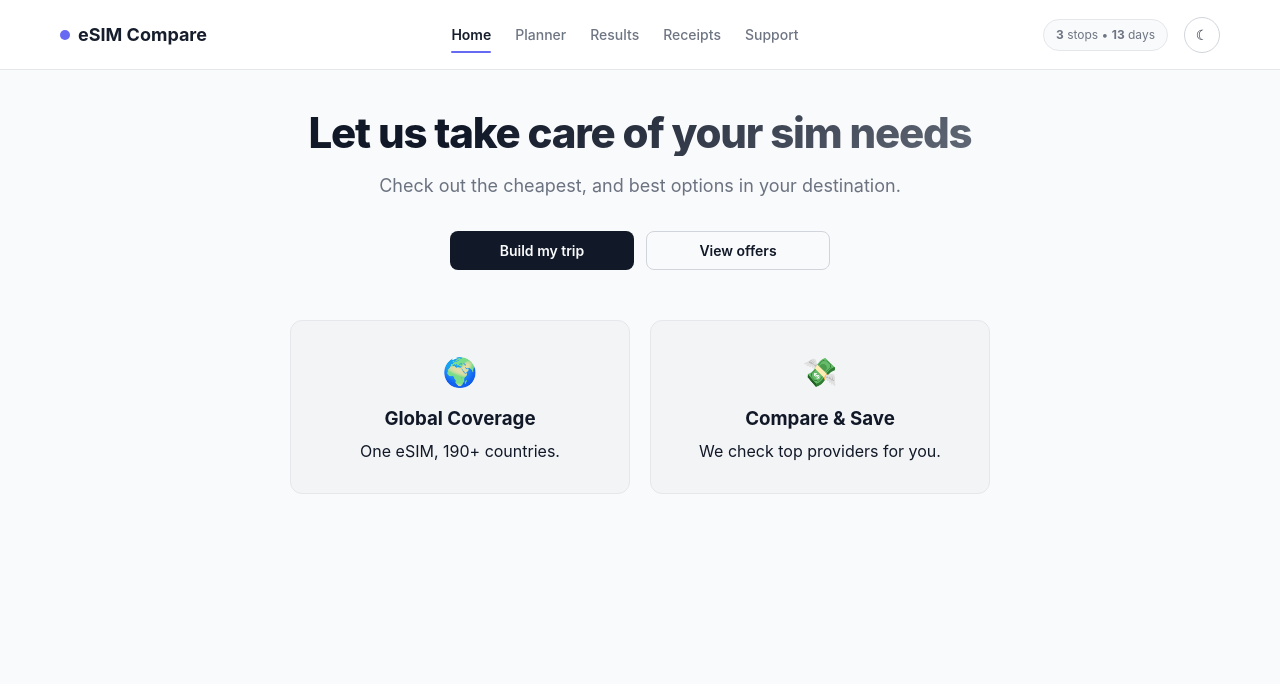
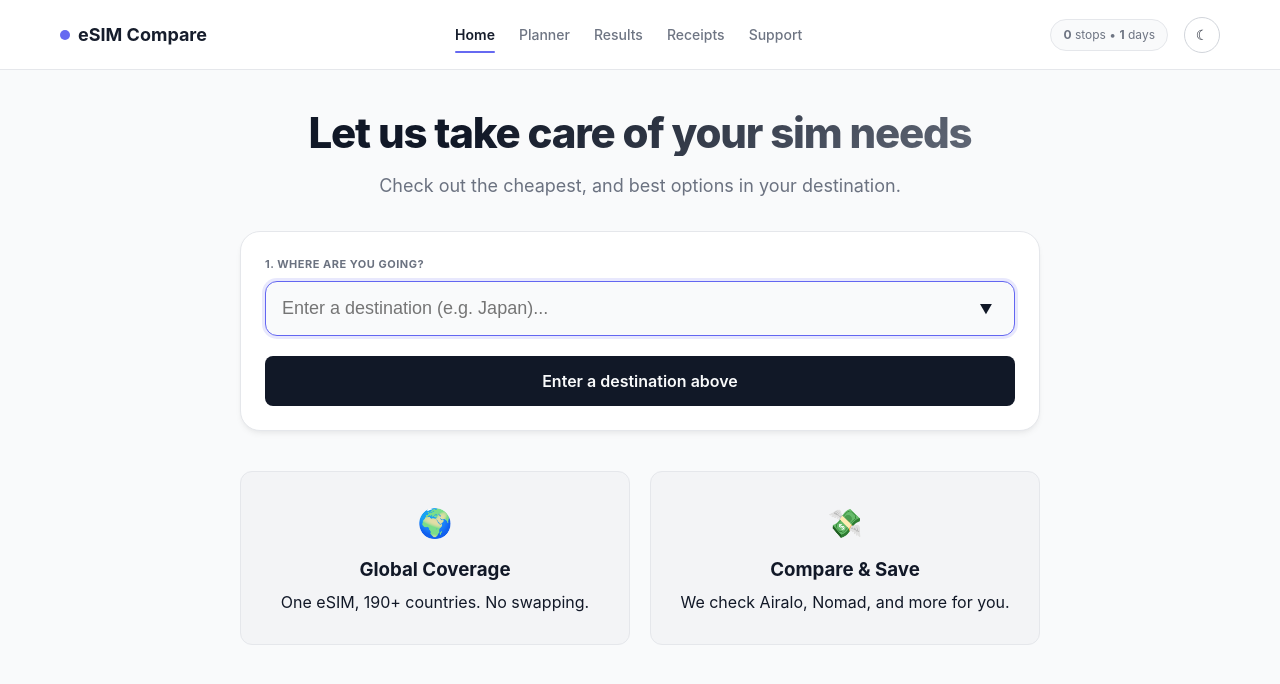
Before and after one commit to ma9ahil/esimcompare, a React (Vite) app: page / in a window 1280 px wide. Shown: the top 684 px of the page. Built offline with nearby package versions, Linux system fonts and the light colour scheme.

Commit message:
changes to website flow

```diff
--- a/src/App.css
+++ b/src/App.css
@@ -62,6 +62,7 @@ body:not([data-theme="light"]) {
   min-height: 100vh;
   display: block;
 }
+
 
 /* =========================================
    2. MAIN LAYOUT (Centering & Spacing Fix)
@@ -131,12 +132,8 @@ body:not([data-theme="light"]) {
    4. HOME PAGE STYLES
    ========================================= */
    .home-container {
-  width: 100%;
-  max-width: 800px;
-  /* Visual centering for the home block */
-  margin: 0 auto;
-  text-align: center;
-  animation: fadeIn 0.6s ease-out;
+    width: 100%; max-width: 800px; margin: 0 auto;
+    text-align: center; animation: fadeIn 0.6s ease-out;
   }
 
   .hero h1 {
@@ -146,25 +143,75 @@ body:not([data-theme="light"]) {
   }
   .hero p { font-size: 18px; color: var(--muted); margin: 0 auto 32px; max-width: 600px; }
 
-.hero-img {
-  width: 100%; max-height: 350px; object-fit: cover;
-  border-radius: 24px;
+  /* TRIP BUILDER WIDGET */
+  .trip-builder {
+    background: var(--panel);
+    border: 1px solid var(--border);
+    border-radius: 20px;
+    padding: 24px;
     box-shadow: var(--shadow);
-  border: 1px solid var(--border);
+    text-align: left; /* Internal content aligned left */
     margin-bottom: 40px;
-  display: inline-block; /* Allows auto margins to work if set */
+    transition: all 0.3s ease;
   }
 
-.home-actions {
-  width: 100%; max-width: 380px; margin: 0 auto 50px;
+  .tb-step {
+    margin-bottom: 20px;
+    animation: slideDown 0.3s ease-out;
+  }
+  @keyframes slideDown { from { opacity: 0; transform: translateY(-10px); } to { opacity: 1; transform: translateY(0); } }
+
+  .tb-label { font-size: 11px; font-weight: 700; text-transform: uppercase; letter-spacing: 0.5px; color: var(--muted); margin-bottom: 8px; }
+
+  .destination-input-wrap { position: relative; }
+  .destination-input {
+    font-size: 18px; padding: 16px; border-radius: 12px;
+    background: var(--bg); border: 1px solid var(--border2); width: 100%;
+  }
+  .destination-input:focus { border-color: var(--primary); box-shadow: 0 0 0 3px rgba(99, 102, 241, 0.15); }
+
+  /* Compact Stop List */
+  .stop-item {
+    display: flex; align-items: center; justify-content: space-between; gap: 10px;
+    padding: 8px 12px; background: var(--bg); border: 1px solid var(--border);
+    border-radius: 10px; margin-bottom: 8px;
+  }
+  .stop-info { display: flex; align-items: center; gap: 10px; }
+  .stop-flag { font-size: 18px; }
+  .stop-name { font-weight: 600; font-size: 14px; } /* Smaller text */
+  .stop-dates { font-size: 12px; color: var(--muted); display: flex; gap: 6px; align-items: center; }
+
+  /* Compact Date Inputs inside Stop */
+  .mini-date {
+    background: transparent; border: 1px solid var(--border2);
+    color: var(--text); font-size: 11px; padding: 4px 6px; border-radius: 6px;
+    width: auto;
   }
 
-.home-grid {
-  width: 100%; max-width: 700px; margin: 0 auto; text-align: left;
+  /* Needs Badges (Selection) */
+  .needs-grid { display: flex; gap: 8px; flex-wrap: wrap; margin-top: 8px; }
+  .need-badge {
+    cursor: pointer; padding: 8px 12px; border-radius: 8px;
+    border: 1px solid var(--border); background: var(--bg);
+    font-size: 12px; font-weight: 600; color: var(--muted);
+    transition: all 0.2s; display: flex; align-items: center; gap: 6px;
+  }
+  .need-badge:hover { background: var(--card); }
+  .need-badge.active {
+    background: rgba(99, 102, 241, 0.15); color: var(--primary); border-color: var(--primary);
   }
 
-@keyframes fadeIn { from { opacity: 0; transform: translateY(10px); } to { opacity: 1; transform: translateY(0); } }
-
+  .loading-overlay {
+    position: fixed; inset: 0; background: var(--bg); z-index: 2000;
+    display: flex; flex-direction: column; align-items: center; justify-content: center;
+    animation: fadeIn 0.3s;
+  }
+  .spinner {
+    width: 40px; height: 40px; border: 3px solid var(--border2);
+    border-top-color: var(--primary); border-radius: 50%;
+    animation: spin 0.8s linear infinite; margin-bottom: 20px;
+  }
+  @keyframes spin { to { transform: rotate(360deg); } }
 /* =========================================
    5. COMPONENT UTILITIES (Grid, Stack, etc.)
    ========================================= */
--- a/src/App.jsx
+++ b/src/App.jsx
@@ -15,6 +15,7 @@ function App() {
   const [nav, setNav] = useState("home");
   const [selectedPackageId, setSelectedPackageId] = useState(null);
   const [theme, setTheme] = useState("light");
+  const [loading, setLoading] = useState(false);
 
   const toggleTheme = () => {
     setTheme(prev => prev === "dark" ? "light" : "dark");
@@ -28,11 +29,7 @@ function App() {
     tripName: "My Trip",
     flexible: false,
     flexibleDays: 14,
-    stops: [
-      { country: "TH", start: "2026-02-10", end: "2026-02-14" },
-      { country: "VN", start: "2026-02-15", end: "2026-02-19" },
-      { country: "SG", start: "2026-02-20", end: "2026-02-22" },
-    ],
+    stops: [],
     needs: { usage: "medium", hotspot: true, remote: false },
   });
 
@@ -47,6 +44,14 @@ function App() {
 
   const results = useMemo(() => computePackages({ ...state, needs: state.needs }), [state]);
 
+  // Handle the Search Flow (2s loading)
+  const handleStartSearch = () => {
+    setLoading(true);
+    setTimeout(() => {
+      setLoading(false);
+      setNav("results");
+    }, 2000); // 2 second delay
+  };
   const handleSaveReceipt = (pkg) => {
     const receipt = {
       receiptId: "r_" + Math.random().toString(36).slice(2, 10),
@@ -77,7 +82,13 @@ function App() {
 
   const renderView = () => {
     switch (nav) {
-      case "home": return <Home setNav={setNav} />;
+      case "home":
+        return <Home
+                 appState={state}
+                 updateState={updateState}
+                 setNav={setNav}
+                 onStartSearch={handleStartSearch}
+               />;
       case "planner":
         return <Planner appState={{ ...state, derived }} updateState={updateState} setNav={setNav} />;
       case "results":
@@ -102,6 +113,14 @@ function App() {
         toggleTheme={toggleTheme}
         stats={{ stopCount: derived.stopCount, days: derived.tripDays }}
       />
+      {/* Loading Overlay */}
+      {loading && (
+        <div className="loading-overlay">
+          <div className="spinner"></div>
+          <h2>Finding best plans...</h2>
+          <p className="muted">Checking coverage and prices</p>
+        </div>
+      )}
 
       <div id="viewRoot">
         {renderView()}
--- a/src/pages/Home.jsx
+++ b/src/pages/Home.jsx
@@ -1,36 +1,217 @@
-import React from 'react';
+import React, { useState } from 'react';
 import { Button } from '../components/shared';
+import { COUNTRIES } from '../data';
+import { todayISO, countryMeta } from '../utils';
 
-const Home = ({ setNav }) => {
+const Home = ({ appState, updateState, onStartSearch }) => {
+  const { stops, needs, flexible, flexibleDays } = appState;
+  const [destInput, setDestInput] = useState("");
+
+  // Handle Destination Input
+  const handleDestChange = (e) => {
+    const val = e.target.value;
+    setDestInput(val);
+
+    // Auto-add if it matches a country code or name exactly (simple UX)
+    // Real implementation would use a dropdown
+    const match = COUNTRIES.find(c =>
+      c[0].toLowerCase() === val.toLowerCase() ||
+      c[1].toLowerCase() === val.toLowerCase()
+    );
+
+    if (match) {
+      addStop(match[0]);
+      setDestInput("");
+    }
+  };
+
+  const addStop = (code) => {
+    // Check if already added to avoid dupes if desired, but user might want circular trip
+    const t = todayISO();
+    const newStops = [...stops, { country: code, start: t, end: t }];
+    updateState({ stops: newStops });
+  };
+
+  const removeStop = (index) => {
+    const newStops = stops.filter((_, i) => i !== index);
+    updateState({ stops: newStops });
+  };
+
+  const updateStopDate = (index, field, value) => {
+    const newStops = [...stops];
+    newStops[index][field] = value;
+    updateState({ stops: newStops });
+  };
+
+  const toggleNeed = (key) => {
+    // Special handling for usage which is a string enum
+    if (key === 'heavy' || key === 'medium' || key === 'light') {
+       updateState({ needs: { ...needs, usage: key } });
+    } else {
+       updateState({ needs: { ...needs, [key]: !needs[key] } });
+    }
+  };
+
   return (
     <div className="home-container">
-      <div className="home-content-wrapper">
 
       {/* Hero Section */}
       <div className="hero">
         <h1>Let us take care of your sim needs</h1>
         <p>Check out the cheapest, and best options in your destination.</p>
 
-          <div className="home-actions">
-            <div className="inline two">
-              <Button onClick={() => setNav("planner")}>Build my trip</Button>
-              <Button variant="secondary" onClick={() => setNav("results")}>View offers</Button>
+        {/* --- TRIP BUILDER WIDGET --- */}
+        <div className="trip-builder">
+
+          {/* STEP 1: DESTINATIONS */}
+          <div class="tb-step">
+            <div className="tb-label">1. Where are you going?</div>
+
+            {/* List of added stops (Compact UI) */}
+            {stops.map((stop, idx) => {
+              const meta = countryMeta(stop.country);
+              return (
+                <div key={idx} className="stop-item">
+                  <div className="stop-info">
+                    <span className="stop-flag">{meta.flag}</span>
+                    <span className="stop-name">{meta.name}</span>
+                  </div>
+
+                  {/* STEP 2: DATES (Inline) */}
+                  <div className="stop-dates">
+                    {!flexible ? (
+                      <>
+                        <input
+                          type="date"
+                          className="mini-date"
+                          value={stop.start}
+                          onChange={(e) => updateStopDate(idx, 'start', e.target.value)}
+                        />
+                        <span>to</span>
+                        <input
+                          type="date"
+                          className="mini-date"
+                          value={stop.end}
+                          onChange={(e) => updateStopDate(idx, 'end', e.target.value)}
+                        />
+                      </>
+                    ) : (
+                      <span className="badge">Flexible Dates</span>
+                    )}
+                    <button
+                      className="btn icon-only danger"
+                      style={{width:24, height:24, padding:0, minHeight:0}}
+                      onClick={() => removeStop(idx)}
+                    >×</button>
+                  </div>
+                </div>
+              );
+            })}
+
+            {/* Input Field */}
+            <div className="destination-input-wrap">
+              <input
+                list="countryList"
+                className="destination-input"
+                placeholder={stops.length === 0 ? "Enter a destination (e.g. Japan)..." : "Add another destination..."}
+                value={destInput}
+                onChange={handleDestChange}
+                autoFocus={stops.length === 0}
+              />
+              <datalist id="countryList">
+                {COUNTRIES.map(c => <option key={c[0]} value={c[1]} />)}
+              </datalist>
+            </div>
+
+            {/* Flexible Toggle (Global) */}
+            {stops.length > 0 && (
+              <div style={{marginTop: 10, display: 'flex', gap: 10, alignItems: 'center'}}>
+                 <label style={{marginBottom:0, cursor:'pointer'}} onClick={() => updateState({ flexible: !flexible })}>
+                   <input type="checkbox" checked={flexible} readOnly style={{width:'auto', marginRight: 6}} />
+                   I have flexible dates
+                 </label>
+                 {flexible && (
+                   <input
+                     type="number"
+                     className="mini-date"
+                     style={{width: 60}}
+                     value={flexibleDays}
+                     onChange={(e) => updateState({flexibleDays: e.target.value})}
+                   />
+                 )}
+                 {flexible && <span className="small muted">days total</span>}
+              </div>
+            )}
+          </div>
+
+          {/* STEP 3: NEEDS (Only visible if stops exist) */}
+          {stops.length > 0 && (
+            <div className="tb-step">
+              <div className="tb-label">2. What do you need?</div>
+              <div className="needs-grid">
+                {/* Usage Toggles */}
+                <div
+                  className={`need-badge ${needs.usage === 'light' ? 'active' : ''}`}
+                  onClick={() => toggleNeed('light')}
+                >
+                  ✉️ Light Data
+                </div>
+                <div
+                  className={`need-badge ${needs.usage === 'medium' ? 'active' : ''}`}
+                  onClick={() => toggleNeed('medium')}
+                >
+                  📱 Medium Data
+                </div>
+                <div
+                  className={`need-badge ${needs.usage === 'heavy' ? 'active' : ''}`}
+                  onClick={() => toggleNeed('heavy')}
+                >
+                  🎥 Heavy Data
+                </div>
+
+                {/* Feature Toggles */}
+                <div
+                  className={`need-badge ${needs.hotspot ? 'active' : ''}`}
+                  onClick={() => toggleNeed('hotspot')}
+                >
+                  📡 Hotspot
+                </div>
+                <div
+                  className={`need-badge ${needs.remote ? 'active' : ''}`}
+                  onClick={() => toggleNeed('remote')}
+                >
+                  💻 Remote Work
                 </div>
               </div>
             </div>
+          )}
 
-        {/* Features Grid */}
+          {/* STEP 4: ACTION */}
+          <div style={{ marginTop: 20 }}>
+            <Button
+              style={{ width: '100%', fontSize: '16px', padding: '14px' }}
+              disabled={stops.length === 0}
+              onClick={onStartSearch}
+            >
+              {stops.length === 0 ? "Enter a destination above" : "Find best plans"}
+            </Button>
+          </div>
+
+        </div>
+        {/* End Widget */}
+
+      </div>
+
       <div className="grid two home-grid">
         <div className="card" style={{ textAlign: 'center', padding: '30px 20px' }}>
           <div style={{ fontSize: '28px', marginBottom: '12px' }}>🌍</div>
           <h3 style={{ margin: '0 0 6px' }}>Global Coverage</h3>
-            <div className="muted small">One eSIM, 190+ countries.</div>
+          <div className="muted small">One eSIM, 190+ countries. No swapping.</div>
         </div>
         <div className="card" style={{ textAlign: 'center', padding: '30px 20px' }}>
           <div style={{ fontSize: '28px', marginBottom: '12px' }}>💸</div>
           <h3 style={{ margin: '0 0 6px' }}>Compare & Save</h3>
-            <div className="muted small">We check top providers for you.</div>
-          </div>
+          <div className="muted small">We check Airalo, Nomad, and more for you.</div>
         </div>
       </div>
     </div>
```
Lines whose indentation alone changed are shown as unchanged.
